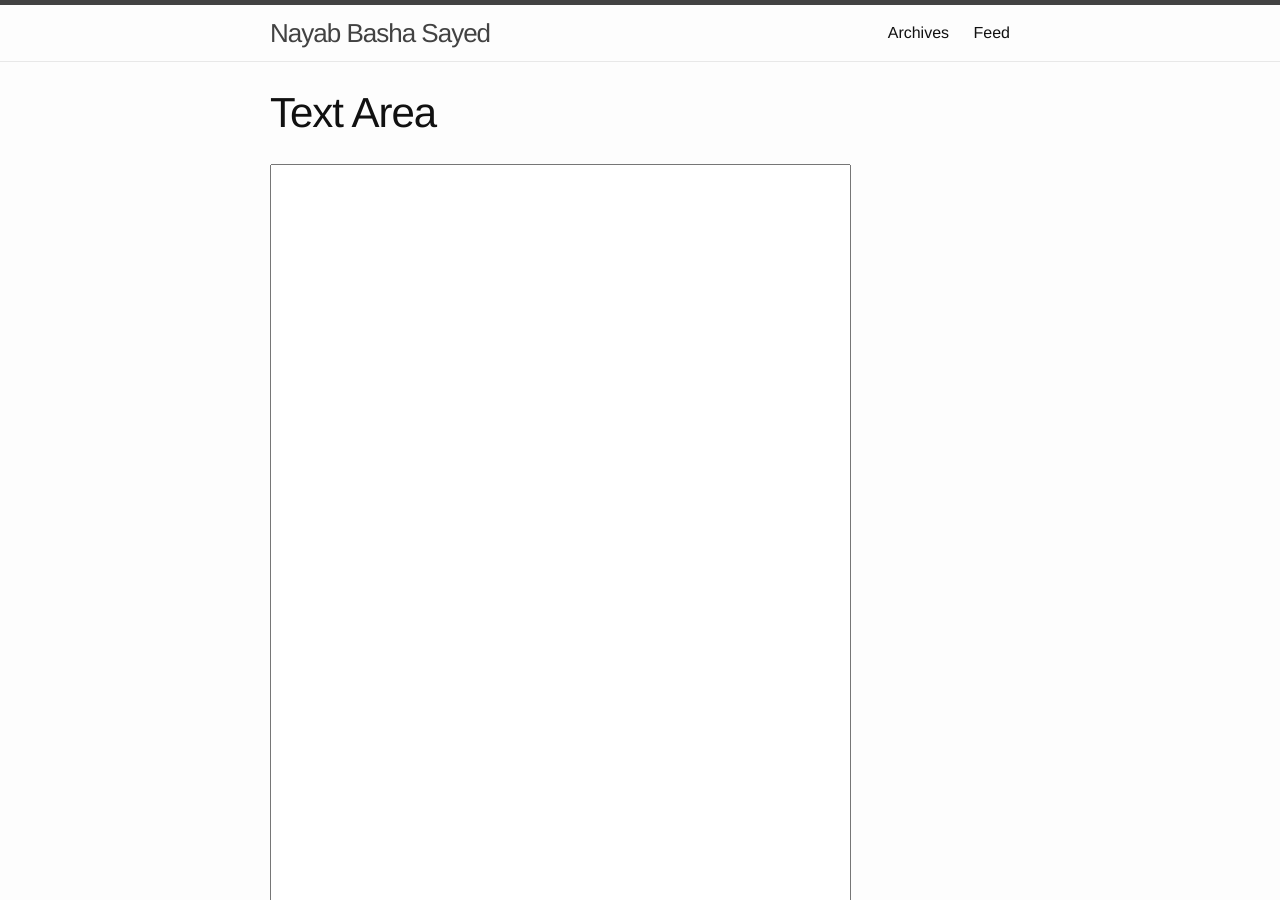
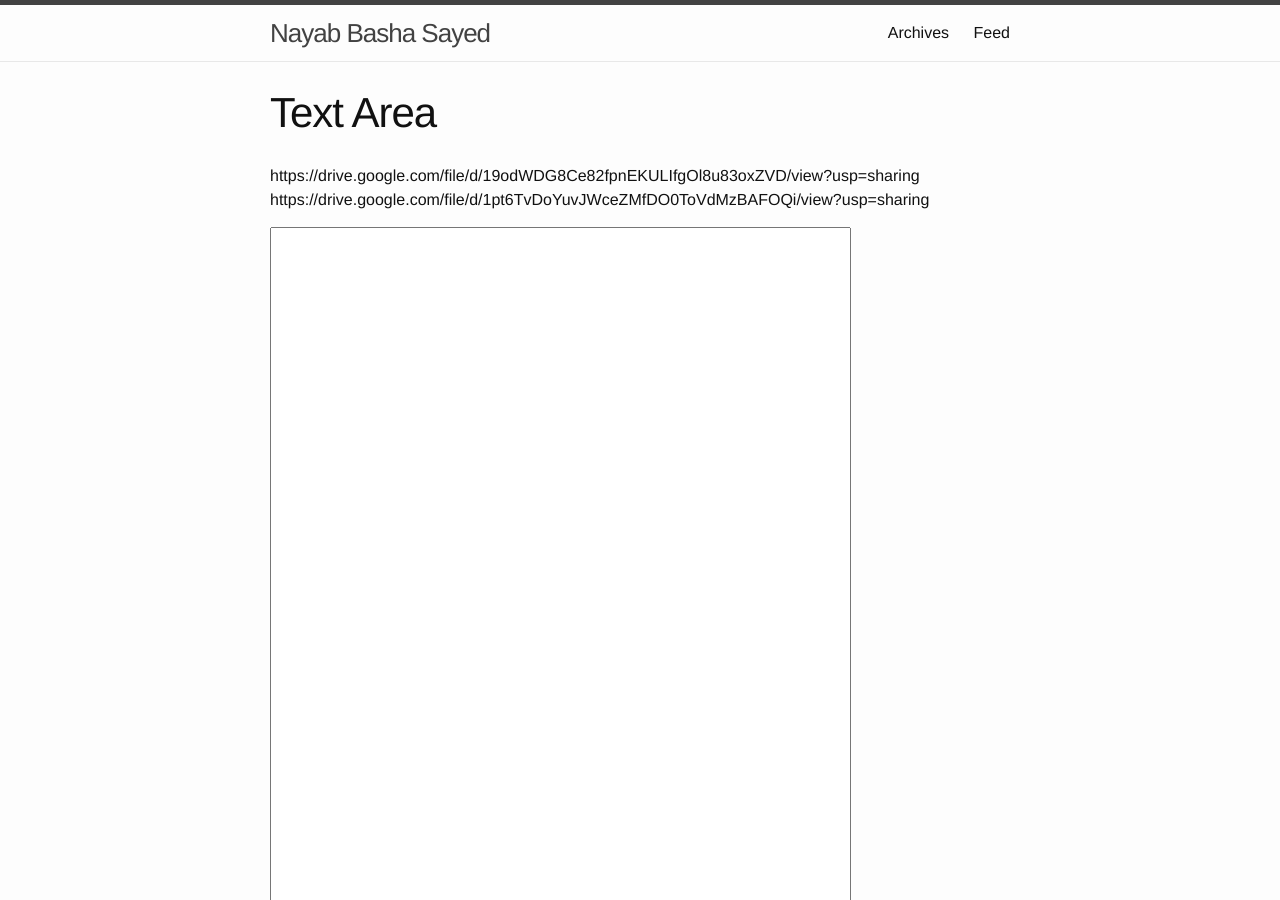
Before and after one commit to itsnayabsd/website, a Jekyll site: the page built from text.md, in a window 1280 px wide and 900 px high. Built offline with Jekyll 4.4.1, drawn with Linux system fonts in a browser that asks for light colours; some of the changed lines change nothing that is shown.

Commit message:
Added image urls

```diff
--- a/text.md
+++ b/text.md
@@ -2,5 +2,7 @@
 layout: page
 title: Text Area
 ---
+https://drive.google.com/file/d/19odWDG8Ce82fpnEKULIfgOl8u83oxZVD/view?usp=sharing
+https://drive.google.com/file/d/1pt6TvDoYuvJWceZMfDO0ToVdMzBAFOQi/view?usp=sharing
 <textarea rows="100" cols="70">
 </textarea>
```
